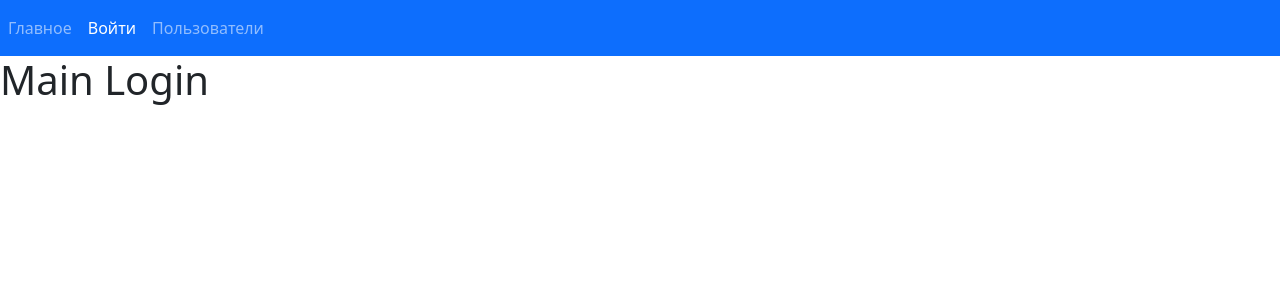
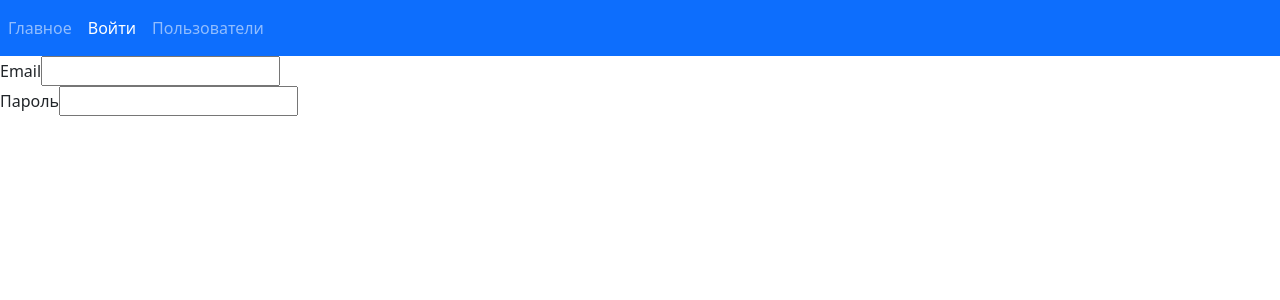
Before and after one commit to SberIrk/fast-company, a React (Create React App) app: page /login in a window 1280 px wide. Shown: the top 300 px of the page. Built offline with nearby package versions, Linux system fonts and the light colour scheme.

Commit message:
update 0.50 form

```diff
--- a/src/app/layouts/login.jsx
+++ b/src/app/layouts/login.jsx
@@ -1,9 +1,16 @@
 import React from "react";
 
 const Login = () => {
-    return (<>
-        <h1>Main Login</h1>
-    </>);
+    return (<form action=''>
+        <div>
+            <label htmlFor="">Email</label>
+            <input type="text" id='email'/>
+        </div>
+        <div>
+            <label htmlFor="">Пароль</label>
+            <input type="text" id='password'/>
+        </div>
+    </form>);
 };
 
 export default Login;
```
